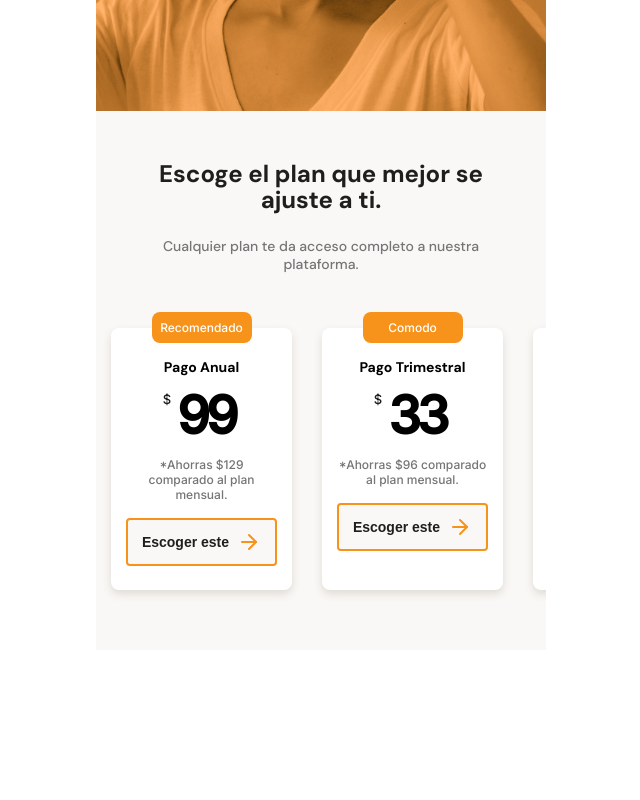
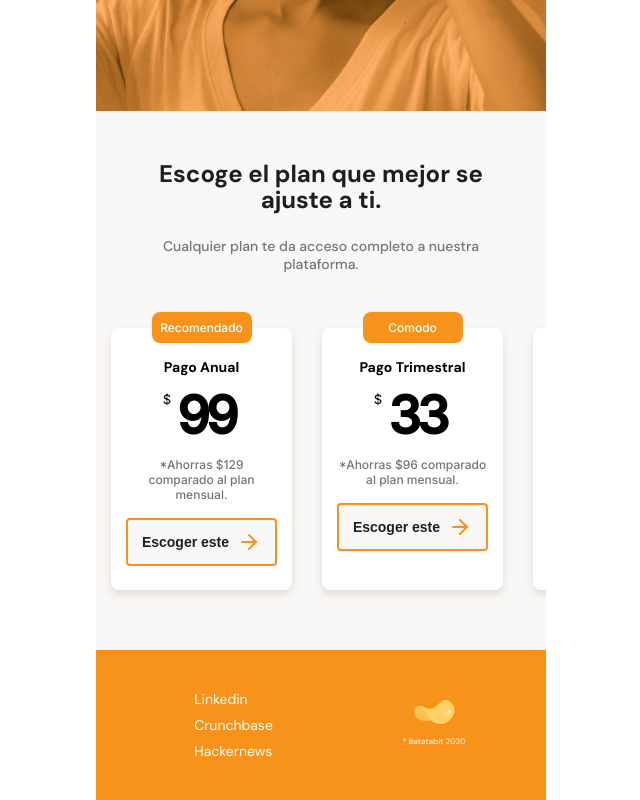
Before and after one commit to luisAriza/batatabit, a plain HTML site: page index.html in a window 1280 px wide. Shown: the part 2410-3210 px from the top of the page, without its empty margins (319-959 px from the left). Before the commit the page ends 3060 px from the top, so only its background shows below. Drawn offline with Linux system fonts and the light colour scheme.

Commit message:
Sección de Footer

```diff
--- a/index.html
+++ b/index.html
@@ -192,7 +192,16 @@
             </section>
         </main>
         <footer>
-
+            <section class="left">
+                <ul>
+                    <li><a href="#">Linkedin</a></li>
+                    <li><a href="#">Crunchbase</a></li>
+                    <li><a href="#">Hackernews</a></li>
+                </ul>
+            </section>
+            <section class="right">
+                <img src="./assets/img/logo-footer.svg" alt="Logo de Batatbit del footer">
+            </section>
         </footer>
     </body>
 </html>
--- a/style.css
+++ b/style.css
@@ -513,3 +513,37 @@
     background-position: center;
     background-size: cover;
 }
+
+/* Footer */
+footer {
+    display: flex;
+    width: 100%;
+    min-width: 320px;
+    max-width: 450px;
+    height: 150px;
+    margin: 0 auto;
+    background-color: var(--bitcoin-orange);
+}
+footer section {
+    display: flex;
+    justify-content: center;
+    align-items: center;
+    width: 50%;
+}
+footer .left ul{
+    font-size: 1.4rem;
+    line-height: 1.8rem;
+    font-weight: 400;
+    list-style: none;
+}
+.left li {
+    margin: 8px 0px 8px 50px;
+}
+.left a {
+    text-decoration: none;
+    color: var(--just-white);
+}
+.right img {
+    width: 6.4rem;
+    height: 5rem;
+}
```
